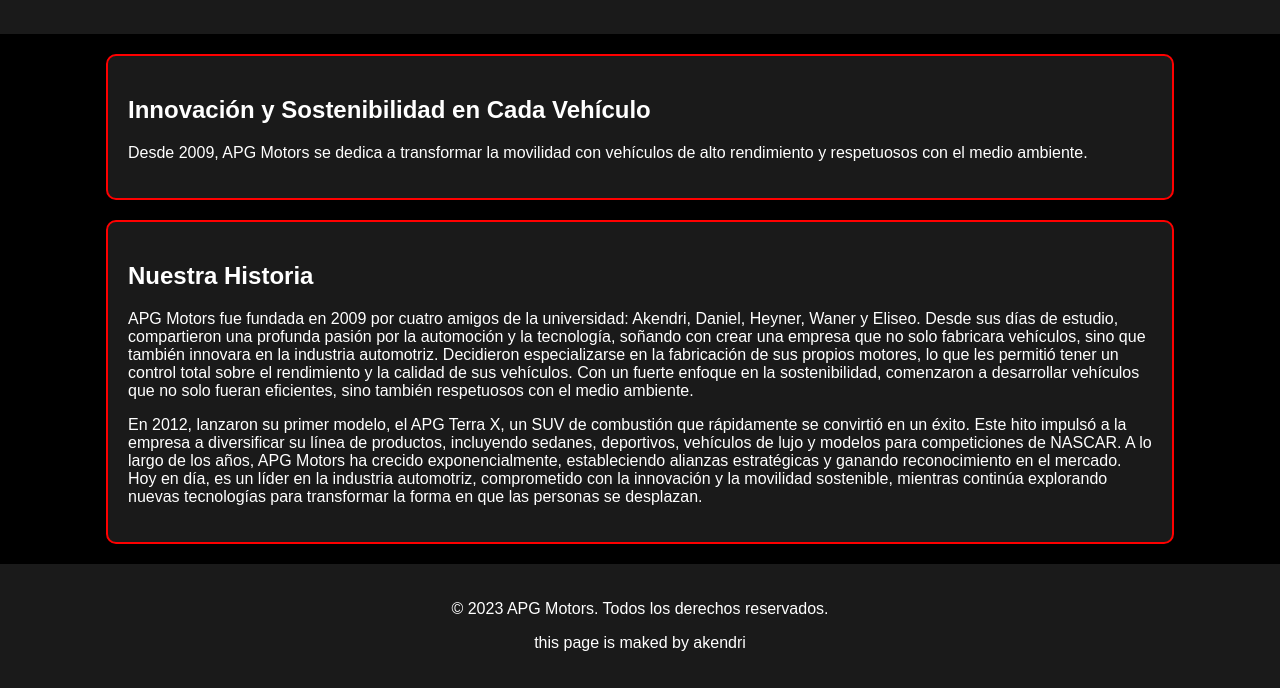
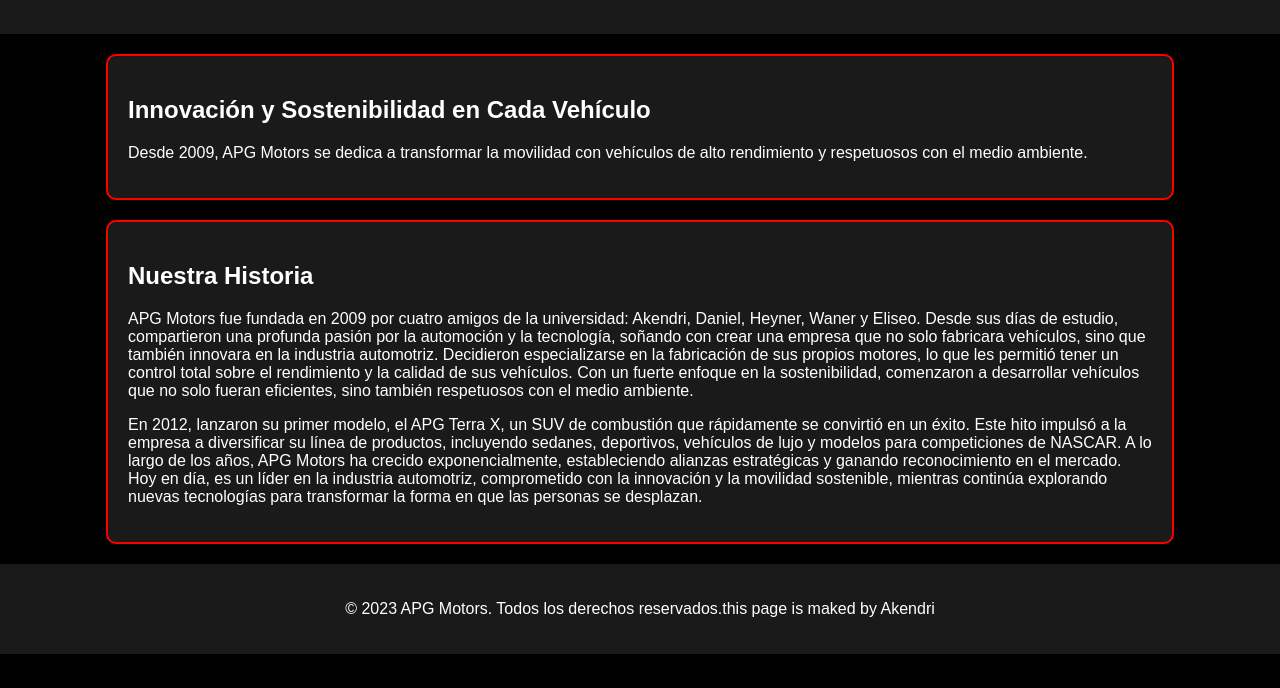
Before and after one commit to Akendri21/APG, a plain HTML site: page index.html in a window 1280 px wide. Shown: the part 121-809 px from the top of the page. Drawn offline with Linux system fonts and the light colour scheme.

Commit message:
new change

```diff
--- a/index.html
+++ b/index.html
@@ -36,8 +36,7 @@
         </section>
     </main>
     <footer>
-        <p>&copy; 2023 APG Motors. Todos los derechos reservados.</p>
-        <p>this page is maked by akendri</p>
+        <p>&copy; 2023 APG Motors. Todos los derechos reservados.this page is maked by Akendri</p>
     </footer>
 </body>
 </html>
```
